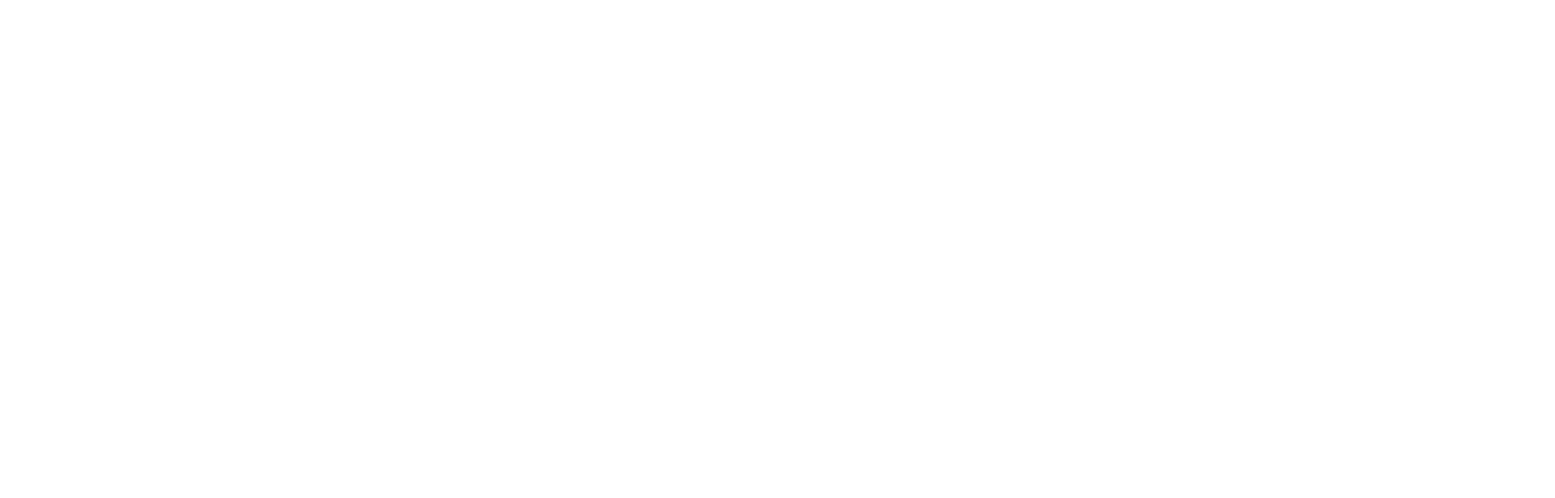
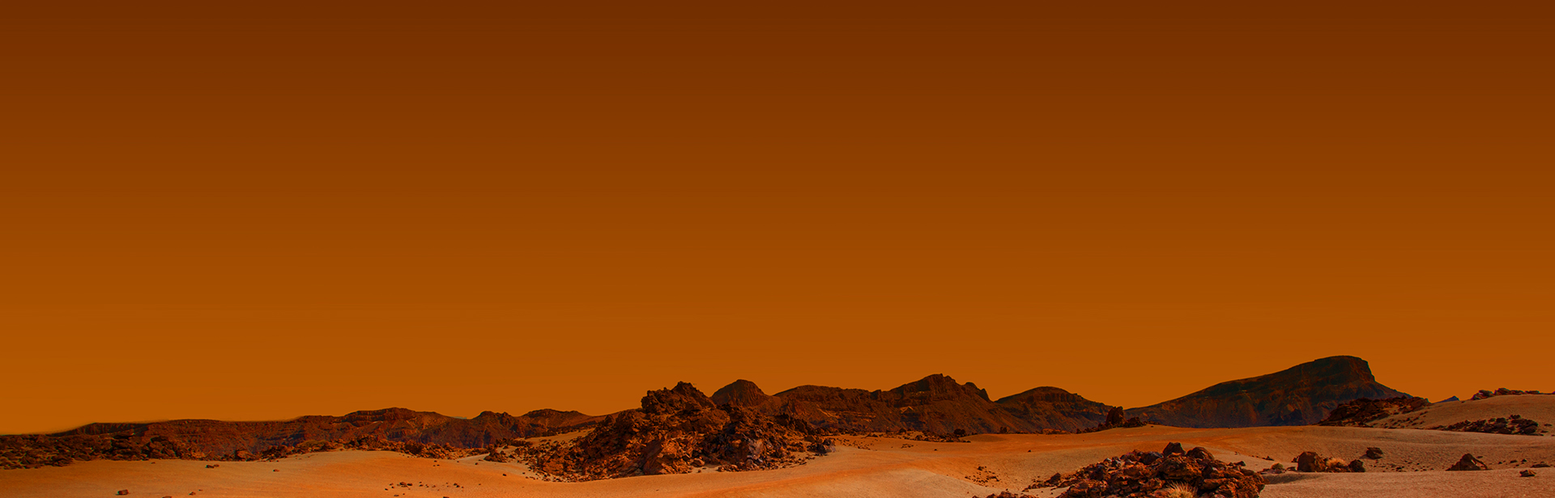
Before and after one commit to HarryLiu4154/nasa_react_app, a React (Vite) app: page / in a window 1280 px wide. Shown: the top 616 px of the page at 81% size, 1920 px wide, since content can reach past the window. Built offline with nearby package versions, Linux system fonts and the light colour scheme.

Commit message:
added image to main

```diff
--- a/src/components/Main.jsx
+++ b/src/components/Main.jsx
@@ -1,7 +1,7 @@
 export default function Main() {
     return (
         <div>
-
+            <img src="mars.jpg" alt="mars-demo-image" />
         </div>
     )
 }
```
Also changed, not shown: public/mars.jpg (added).
